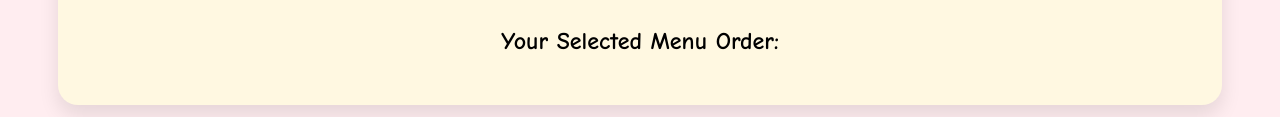
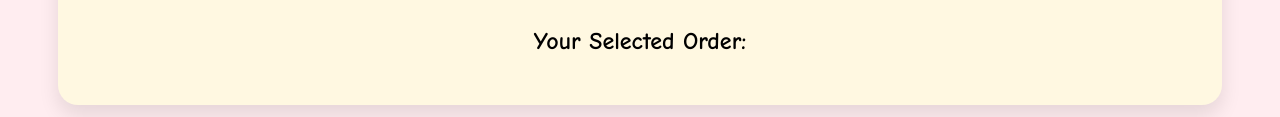
Before and after one commit to ykeahumpy/Asking-her-on-a-date, a website: page rating.html in a window 1280 px wide. Shown: the part 396-513 px from the top of the page. Drawn offline with Linux system fonts and the light colour scheme.

Commit message:
rating.html

```diff
--- a/rating.html
+++ b/rating.html
@@ -4,7 +4,7 @@
     <meta charset="UTF-8" />
     <meta name="viewport" content="width=device-width, initial-scale=1.0" />
     <title>How Excited Are You?</title>
-    <link rel="icon" href="heart.jpg">
+    <link rel="icon" href="heart.jpg" />
     <link rel="stylesheet" href="date_style.css" />
   </head>
   <body>
@@ -24,7 +24,7 @@
       <br />
       <button class="option" onclick="submitRating()">Submit 💕</button>
 
-      <h2>Your Selected Menu Order:</h2>
+      <h2>Your Selected Order:</h2>
       <ul id="selectedMenuItems"></ul>
     </div>
 
```
